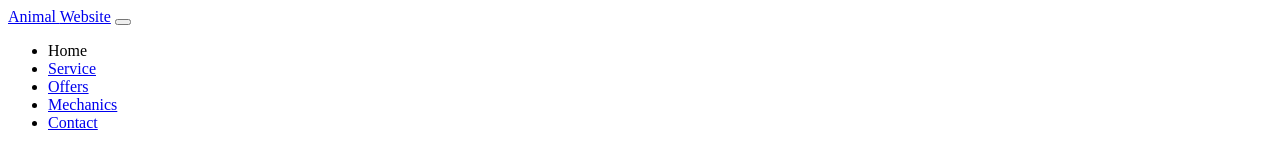
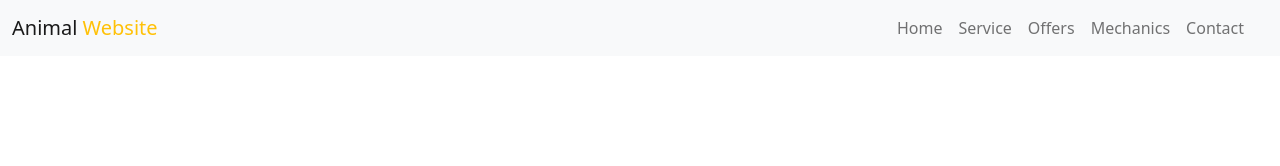
Before and after one commit to ayodeji-shote/Qastuff, a plain HTML site: page index.html in a window 1280 px wide. Drawn offline with nearby package versions, Linux system fonts and the light colour scheme.

Commit message:
bootstrao links

```diff
--- a/index.html
+++ b/index.html
@@ -3,6 +3,9 @@
 <head>
     <meta charset="UTF-8">
     <meta name="viewport" content="width=device-width, initial-scale=1.0">
+    <link href="https://cdn.jsdelivr.net/npm/bootstrap@5.2.3/dist/css/bootstrap.min.css" rel="stylesheet" integrity="sha384-rbsA2VBKQhggwzxH7pPCaAqO46MgnOM80zW1RWuH61DGLwZJEdK2Kadq2F9CUG65" crossorigin="anonymous">
+    <script src="https://cdn.jsdelivr.net/npm/bootstrap@5.2.3/dist/js/bootstrap.bundle.min.js" integrity="sha384-kenU1KFdBIe4zVF0s0G1M5b4hcpxyD9F7jL+jjXkk+Q2h455rYXK/7HAuoJl+0I4" crossorigin="anonymous"></script>
+    <link rel="stylesheet" href="https://cdnjs.cloudflare.com/ajax/libs/font-awesome/6.4.2/css/all.min.css" integrity="sha512-z3gLpd7yknf1YoNbCzqRKc4qyor8gaKU1qmn+CShxbuBusANI9QpRohGBreCFkKxLhei6S9CQXFEbbKuqLg0DA==" crossorigin="anonymous" referrerpolicy="no-referrer" />
     <title>Document</title>
 </head>
 <body>
```
